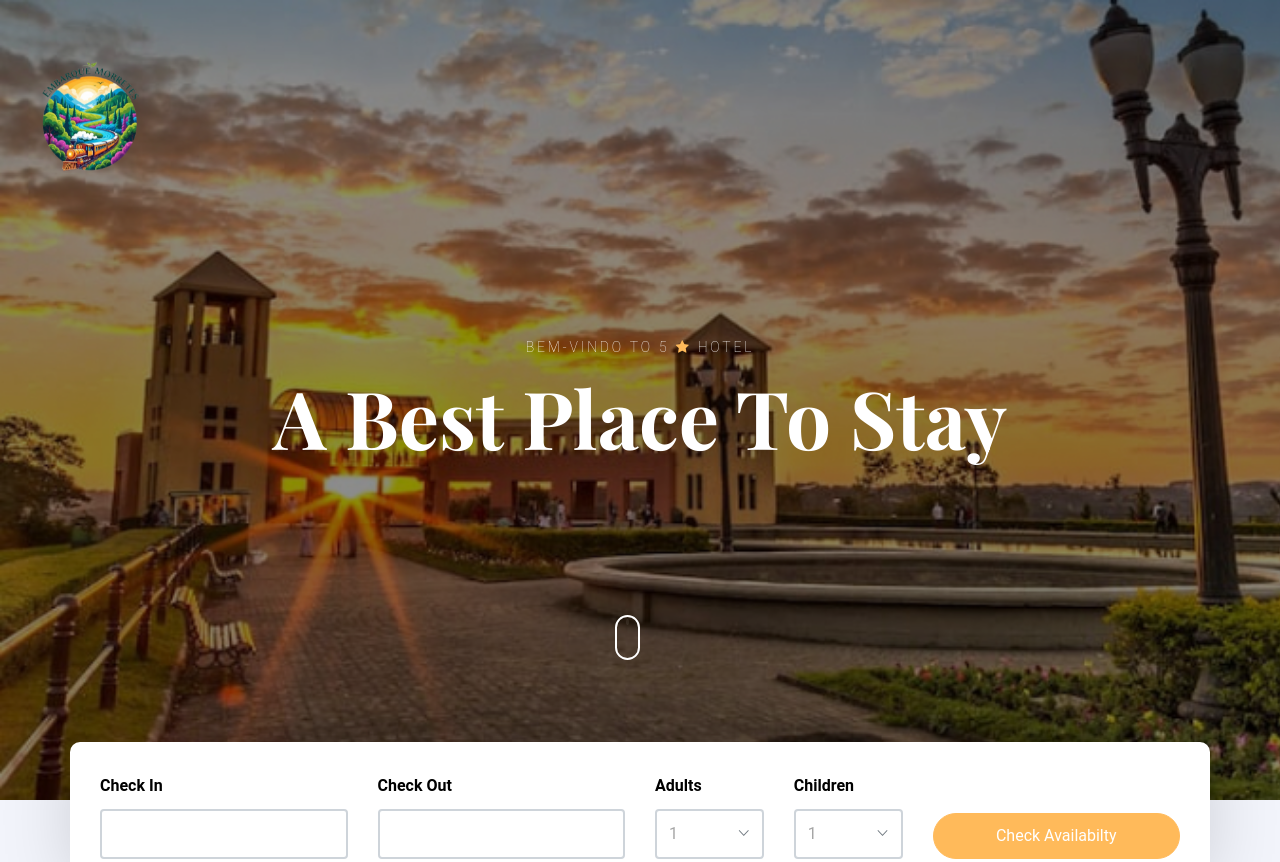
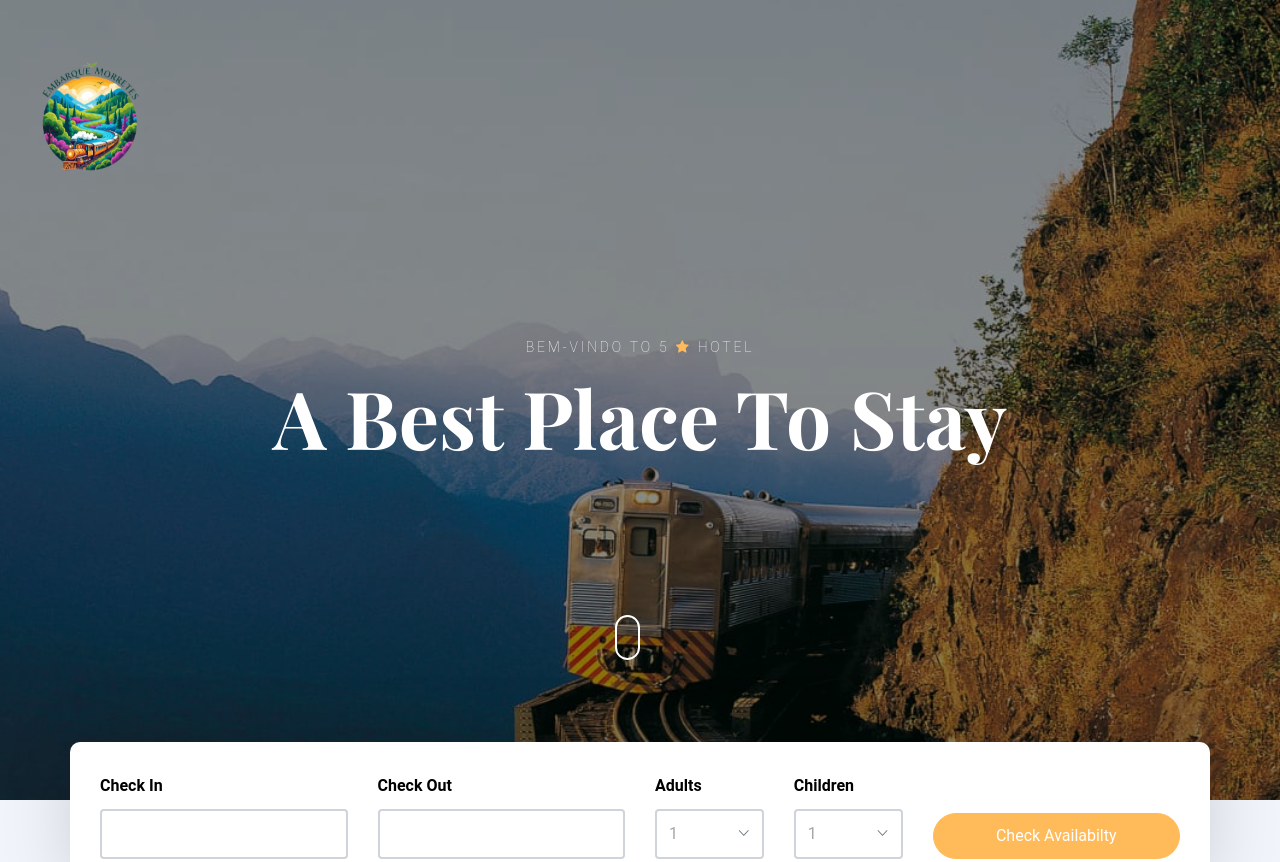
Before and after one commit to pedro156745/MorretesT, a plain HTML site: page index.html in a window 1280 px wide. Shown: the top 862 px of the page. Drawn offline with nearby package versions, Linux system fonts and the light colour scheme; some icons are missing; files whose address does not match are found by name; a web font is replaced by a local one.

Commit message:
voltando com o trem

```diff
--- a/index.html
+++ b/index.html
@@ -72,7 +72,7 @@
   </header>
   <!-- END head -->
 
-  <section class="site-hero overlay" style="background-image: url(sol.jpg)"
+  <section class="site-hero overlay" style="background-image: url(Imagem\ do\ WhatsApp\ de\ 2025-08-05\ à\(s\)\ 23.27.27_7e7fc3c4.jpg)"
     data-stellar-background-ratio="0.5">
     <div class="container">
       <div class="row site-hero-inner justify-content-center align-items-center">
```
